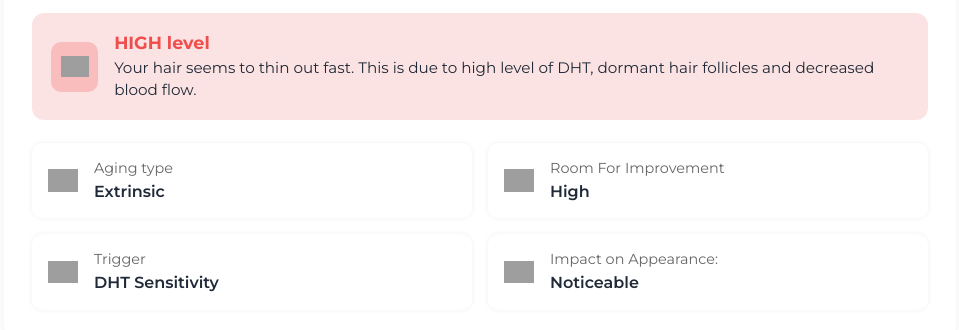
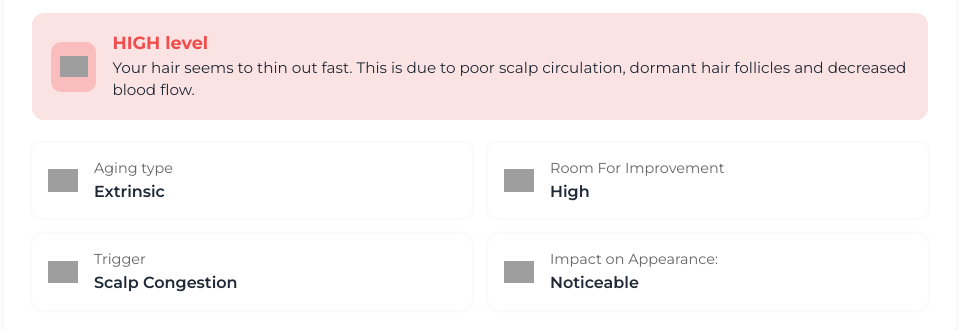
Before and after one commit to Clemchuks/Omnis_copy, a plain HTML site: page index.html in a window 1280 px wide. Shown: the part 434-764 px from the top of the page, without its empty margins (160-1119 px from the left). Drawn offline with Linux system fonts and the light colour scheme; grey boxes are pictures that could not be loaded.

Commit message:
Update index.html

```diff
--- a/index.html
+++ b/index.html
@@ -113,7 +113,7 @@
       </div>
       <div>
         <strong>HIGH level</strong>
-        <p>Your hair seems to thin out fast. This is due to high level of DHT, dormant hair follicles and decreased blood flow.</p>
+        <p>Your hair seems to thin out fast. This is due to poor scalp circulation, dormant hair follicles and decreased blood flow.</p>
       </div>
     </div>
 
@@ -143,7 +143,7 @@
         </div>
         <div class="tile__copy">
           <p>Trigger</p>
-          <h4>DHT Sensitivity</h4>
+          <h4>Scalp Congestion</h4>
         </div>
       </div>
       <div class="tile">
```
